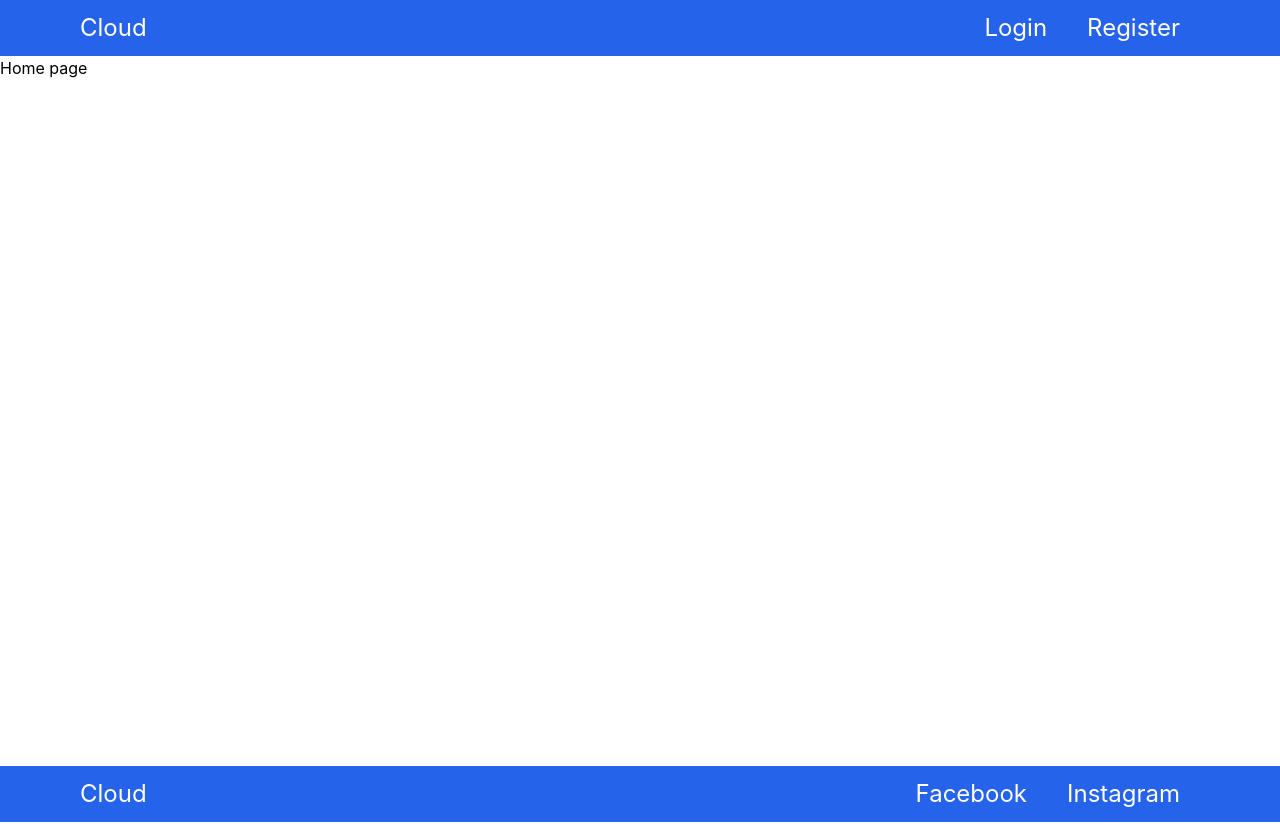
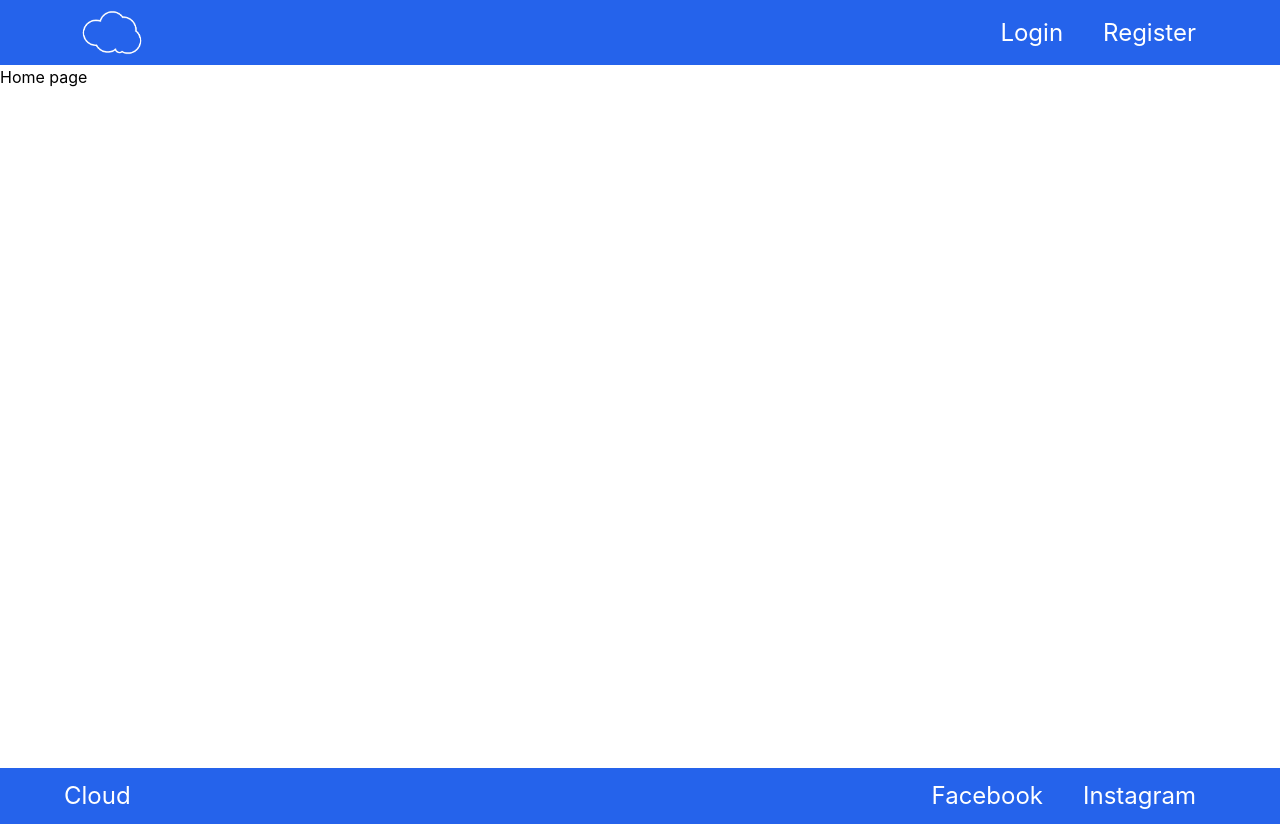
Before and after one commit to alexmehandzhiyska/cloud-fe, a React (Create React App) app: page / in a window 1280 px wide. Built offline with nearby package versions, Linux system fonts and the light colour scheme.

Commit message:
Set up header

```diff
--- a/src/components/Footer/Footer.tsx
+++ b/src/components/Footer/Footer.tsx
@@ -2,7 +2,7 @@ import React from 'react';
 
 const Footer = () => {
     return (
-        <footer className="flex justify-between w-screen text-2xl text-white bg-blue-600 px-20 py-3">
+        <footer className="flex justify-between min-w-screen text-2xl text-white bg-blue-600 px-16 py-3">
             <h1>Cloud</h1>
 
             <nav>
--- a/src/components/Header/Header.tsx
+++ b/src/components/Header/Header.tsx
@@ -1,6 +1,7 @@
 import React from 'react';
 import { Link, useNavigate } from 'react-router-dom';
 import { authService } from '../../services/authService';
+import logo from '../../assets/logo-white.png';
 
 const Header = () => {
     const user = localStorage.getItem('user') ? JSON.parse(localStorage.getItem('user')) : null;
@@ -14,8 +15,8 @@ const Header = () => {
     }
 
     return (
-        <header className="flex justify-between w-screen text-2xl text-white bg-blue-600 px-20 py-3">
-            <h1>Cloud</h1>
+        <header className="flex justify-between items-center min-w-screen text-2xl text-white bg-blue-600 px-16">
+            <img src={logo} alt="Logo" className="w-24" />
 
             <nav>
                 {!user &&
--- a/src/components/Layout/Layout.css
+++ b/src/components/Layout/Layout.css
@@ -1,3 +1,3 @@
 main {
-    min-height: 88.8vh;
+    min-height: 87.85vh;
 }
```
Also changed, not shown: src/assets/logo-black.png (added), src/assets/logo-white.png (added).
